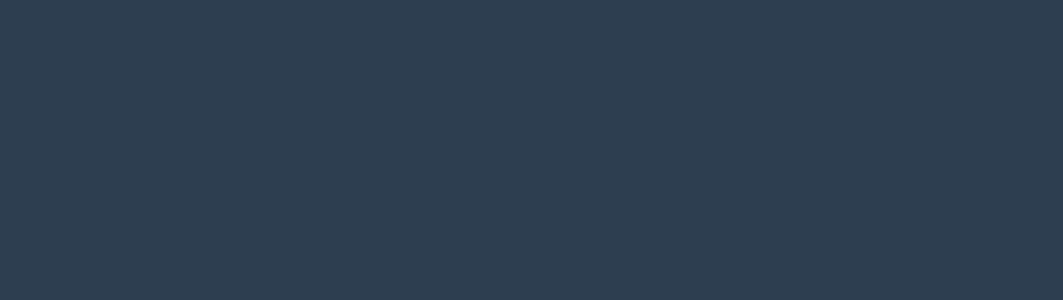
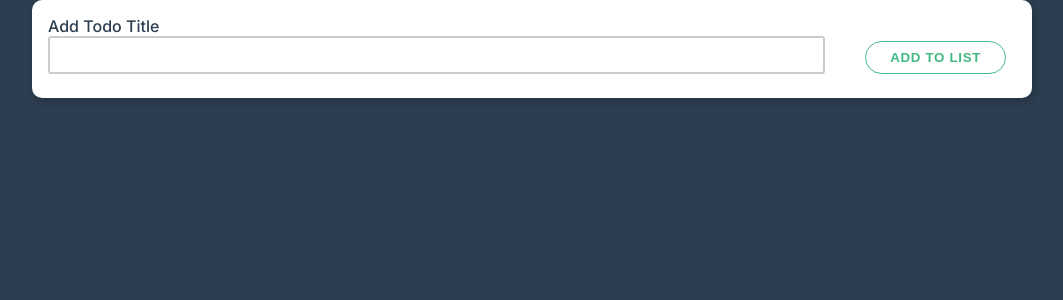
Before and after one commit to zuxel-hlad/vue2-spa-toDo, a Vue app: page /create in a window 1280 px wide. Before the commit this address had no page. Shown: the top 300 px of the page, without its empty margins (108-1171 px from the left). Built offline with nearby package versions, Linux system fonts and the light colour scheme.

Commit message:
replaced vue version

```diff
--- a/public/index.html
+++ b/public/index.html
@@ -7,6 +7,10 @@
       <link rel="stylesheet" href="https://use.fontawesome.com/releases/v5.15.4/css/all.css" integrity="sha384-DyZ88mC6Up2uqS4h/KRgHuoeGwBcD4Ng9SiP4dIRy0EXTlnuz47vAwmeGwVChigm" crossorigin="anonymous">
   </head>
   <body>
+    <noscript>
+      <strong>We're sorry but <%= htmlWebpackPlugin.options.title %> doesn't work properly without JavaScript enabled. Please enable it to continue.</strong>
+    </noscript>
     <div id="app"></div>
+    <!-- built files will be auto injected -->
   </body>
 </html>
--- /dev/null
+++ b/src/components/TodoCreater.vue
@@ -0,0 +1,53 @@
+<template>
+  <section class="todo-create">
+    <div class="container">
+      <div class="card">
+        <form class="form-control todo-create__form" @submit.pr.prevent="createTodo(todoTitle)">
+          <label>
+            Add Todo Title
+            <input v-model="todoTitle" class="todo-create__input" type="text" id="title">
+          </label>
+          <button class="btn">Add to list</button>
+        </form>
+      </div>
+    </div>
+  </section>
+</template>
+
+<script>
+import {mapMutations} from "vuex";
+
+export default {
+  name: "TodoCreate",
+  data() {
+    return {
+      todoTitle: ''
+    }
+  },
+  methods: {
+    ...mapMutations('todos', ['createTodo'])
+  }
+}
+</script>
+
+<style scoped lang="scss">
+.todo-create {
+  min-height: 100vh;
+
+  &__form {
+    display: flex;
+    justify-content: space-between;
+    align-items: flex-end;
+
+    label {
+      width: 100%;
+      margin: 0;
+    }
+  }
+
+  &__input {
+    width: calc(100% - 40px);
+    margin: 0;
+  }
+}
+</style>
--- a/src/components/TodoItem.vue
+++ b/src/components/TodoItem.vue
@@ -6,8 +6,11 @@
     <nav class="todo-wrapper__nav">
       <ul class="todo-wrapper__nav-list">
         <li class="todo-wrapper__list-item">
-          <button class="todo-wrapper__list-button" title="change-todo">
-            <router-link to="/change">
+          <button v-if="$route.path === '/change'" class="todo-wrapper__list-button" title="change-todo">
+              <i class="fas fa-edit primary"></i>
+          </button>
+          <button v-else class="todo-wrapper__list-button" title="change-todo">
+            <router-link :to="'/change/' + id">
               <i class="fas fa-edit primary"></i>
             </router-link>
           </button>
@@ -20,11 +23,12 @@
       </ul>
     </nav>
     <h2 class="todo__title"> {{ title }}</h2>
-    <div v-if="text.length" class="todo-wrapper__todos">
+    <div v-if="text" class="todo-wrapper__todos">
       <p v-for="item in text" class="card todo-wrapper__todo-text">
         <input
             v-model="mark"
             type="checkbox"
+            name="mark"
             class="todo-wrapper__checker"
         >
         {{ item }}
--- a/src/main.js
+++ b/src/main.js
@@ -1,10 +1,13 @@
-import { createApp } from 'vue'
+import Vue from 'vue'
 import App from './App.vue'
-import router from './router/router'
-import store from'./store'
+import router from './router'
+import store from './store'
 import './assets/theme.css'
 
-createApp(App)
-    .use(store)
-    .use(router)
-    .mount('#app')
+Vue.config.productionTip = false
+
+new Vue({
+  router,
+  store,
+  render: h => h(App)
+}).$mount('#app')
--- a/src/pages/Change-todo.vue
+++ b/src/pages/Change-todo.vue
@@ -1,12 +1,38 @@
 <template>
-<div class="card">
-  <h1>ssdsd</h1>
-</div>
+  <section class="change">
+    <div class="container">
+      <div class="card">
+        <TodoItem
+            :id="setData.id"
+            :title="setData.title"
+            :text="setData.list"
+        />
+      </div>
+      <button @click="show">qwqwqw</button>
+    </div>
+  </section>
 </template>
 
 <script>
+import TodoItem from "../components/TodoItem";
+import {mapGetters} from 'vuex';
 export default {
-  name: "Change-todo"
+  name: "Change-todo",
+  props:['todoId'],
+  computed:{
+    ...mapGetters('todos',['allTodos']),
+    setData(){
+      return this.allTodos.find(item=> item.id === +this.$route.params.todoId)
+    }
+  },
+  methods:{
+    show(){
+      console.log(this.setData)
+    }
+  },
+  components: {
+    TodoItem
+  }
 }
 </script>
 
--- a/src/pages/Home.vue
+++ b/src/pages/Home.vue
@@ -4,7 +4,11 @@
       <div class="card todo-wrapper">
         <div class="todo-wrapper__header">
           <h1 class="home__title">Todo List</h1>
-          <button class="btn">Add new</button>
+          <button class="btn" @click="$router.push({
+          path: '/create'
+          })">
+            Add new
+          </button>
         </div>
         <TodoItem
             v-for="todo in allTodos"
@@ -26,8 +30,7 @@ import {mapGetters} from 'vuex';
 export default {
   name: "Home",
   data() {
-    return {
-    }
+    return {}
   },
   components: {
     TodoItem
--- /dev/null
+++ b/src/router/index.js
@@ -0,0 +1,40 @@
+import Vue from 'vue'
+import VueRouter from 'vue-router'
+import Home from "../pages/Home";
+import ChangeTodo from '../pages/Change-todo'
+import TodoItem from "../components/TodoItem";
+import TodoCreate from "../components/TodoCreater";
+
+Vue.use(VueRouter)
+
+const routes = [
+    {
+        path: '/home/',
+        alias: '/',
+        component: Home,
+    },
+    {
+        path: '/create',
+        component: TodoCreate,
+    },
+    {
+        path: '/change',
+        component: ChangeTodo,
+        children: [
+            {
+                path: ':todoId',
+                component: TodoItem,
+            }
+        ]
+    }
+]
+
+const router = new VueRouter({
+    mode: 'history',
+    base: process.env.BASE_URL,
+    routes,
+    linkActiveClass: 'active',
+    linkExactActiveClass: 'active'
+})
+
+export default router
--- a/src/router/router.js
+++ /dev/null
@@ -1,23 +0,0 @@
-import {createRouter, createWebHistory} from 'vue-router';
-import Home from '../pages/Home';
-import ChangeTodo from '../pages/Change-todo';
-
-const router = createRouter({
-    history: createWebHistory(),
-    routes: [
-        {
-            path: '/home',
-            alias: '/',
-            component: Home
-        },
-        {
-            path: '/change',
-            component: ChangeTodo
-        }
-    ],
-    linkActiveClass: 'active',
-    linkExactActiveClass: 'active'
-})
-
-
-export default router
--- a/src/store/index.js
+++ b/src/store/index.js
@@ -1,8 +1,12 @@
-import {createStore} from 'vuex'
+import Vue from 'vue'
+import Vuex from 'vuex'
 import todos from './modules/todo'
 
-export default createStore({
-    modules: {
-        todos
-    },
+Vue.use(Vuex)
+
+export default new Vuex.Store({
+
+  modules: {
+    todos
+  }
 })
--- a/src/store/modules/todo.js
+++ b/src/store/modules/todo.js
@@ -1,25 +1,28 @@
-import createPersistedState from "vuex-persistedstate";
-import Cookies from "js-cookie";
+import router from '../../router';
+// initial state items
+const todos = [
+    {
+        title: 'By cat',
+        list: ['example-1', 'example-2', 'example-3'],
+        id: 1,
+        isDone: false
+    },
+    {
+        title: 'By car',
+        list: ['example-4', 'example-5', 'example-6'],
+        id: 2,
+        isDone: false
+    }
+]
+//set items to localStorage
+// localStorage.setItem('todoItems', JSON.stringify(todos))
+const initialState = JSON.parse(localStorage.getItem('todoItems'))
 
 export default {
     namespaced: true,
     state() {
         return {
-            todos: [
-                {
-                    title: 'By cat',
-                    list: ['example-1', 'example-2', 'example-3'],
-                    id: Math.random(),
-                    isDone: false
-                },
-                {
-                    title: 'By car',
-                    list: ['example-4', 'example-5', 'example-6'],
-                    id: Math.random(),
-                    isDone: false
-                }
-            ]
-
+            todos: initialState
         }
     },
     //return array of todos
@@ -33,7 +36,17 @@ export default {
         deleteTodo(state, payload) {
             const deletedTodo = state.todos.findIndex(item => item.id === payload)
             state.todos.splice(deletedTodo, 1)
-            console.log(state.todos)
+            localStorage.removeItem('todoItems')
+            localStorage.setItem('todoItems', JSON.stringify(state.todos))
+        },
+        createTodo(state, payload) {
+            state.todos.push({
+                title: payload,
+                id: state.todos[state.todos.length - 1].id + 1
+            })
+            localStorage.removeItem('todoItems')
+            localStorage.setItem('todoItems', JSON.stringify(state.todos))
+            router.push('/home')
         }
     },
 }
```
Also changed, not shown: package.json (+8 -8 lines), 1 other file (tests, documents, lock files or other folders). Lines whose indentation alone changed are shown as unchanged.
